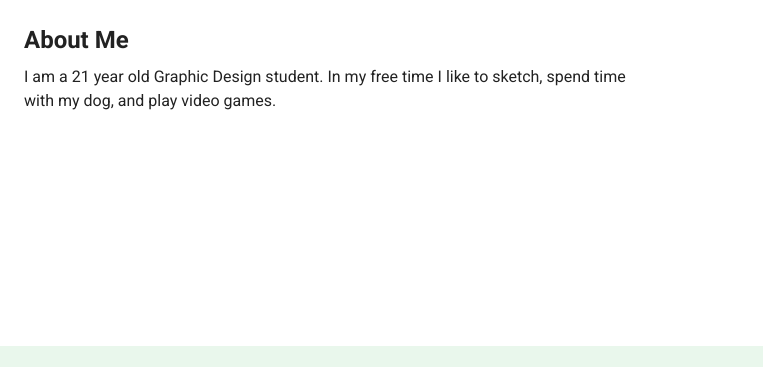
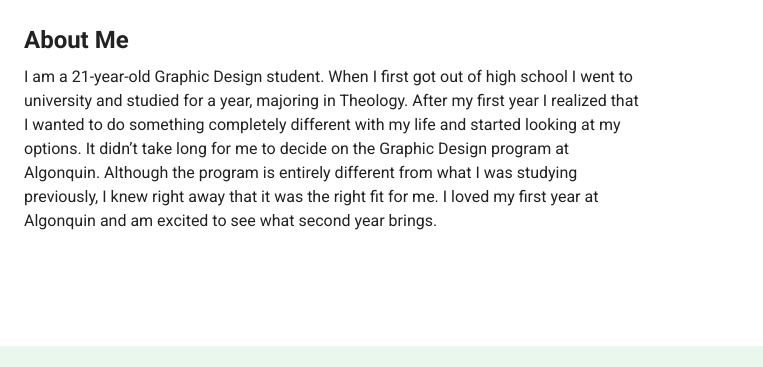
Before and after one commit to BHill33/profile-page, a plain HTML site: page index.html in a window 1280 px wide. Shown: the part 742-1109 px from the top of the page, 0-763 px from the left. Drawn offline with Linux system fonts and the light colour scheme.

Commit message:
Add more text to paragraph

```diff
--- a/index.html
+++ b/index.html
@@ -19,7 +19,7 @@
     </header>
     <section class="about-me">
       <h2 id="about">About Me</h2>
-      <p>I am a 21 year old Graphic Design student. In my free time I like to sketch, spend time with my dog, and play video games.</p>
+      <p>I am a 21-year-old Graphic Design student. When I first got out of high school I went to university and studied for a year, majoring in Theology. After my first year I realized that I wanted to do something completely different with my life and started looking at my options. It didn’t take long for me to decide on the Graphic Design program at Algonquin. Although the program is entirely different from what I was studying previously, I knew right away that it was the right fit for me. I loved my first year at Algonquin and am excited to see what second year brings.</p>
       <img class="stump" src="web-pics/stump.jpg" alt="Photo of tree stump">
     </section>
     <section>
```
